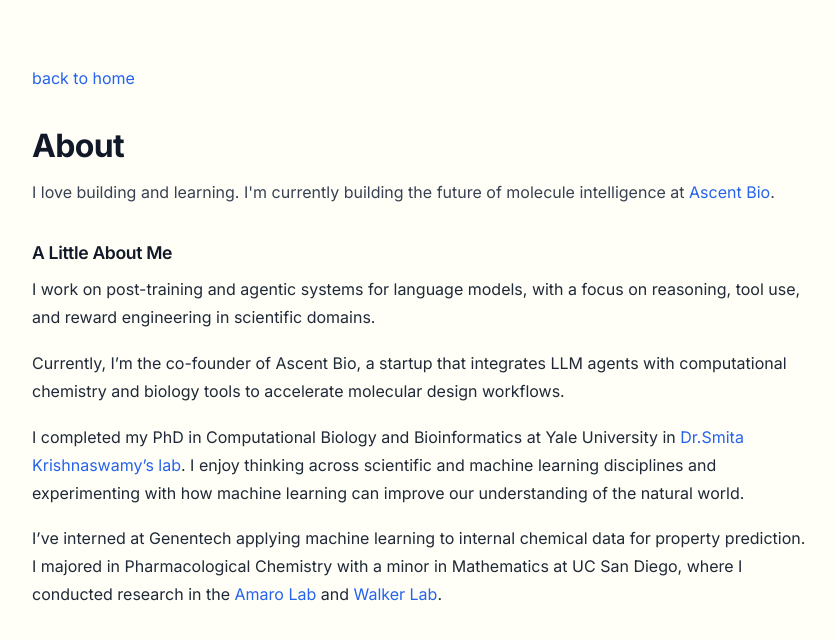
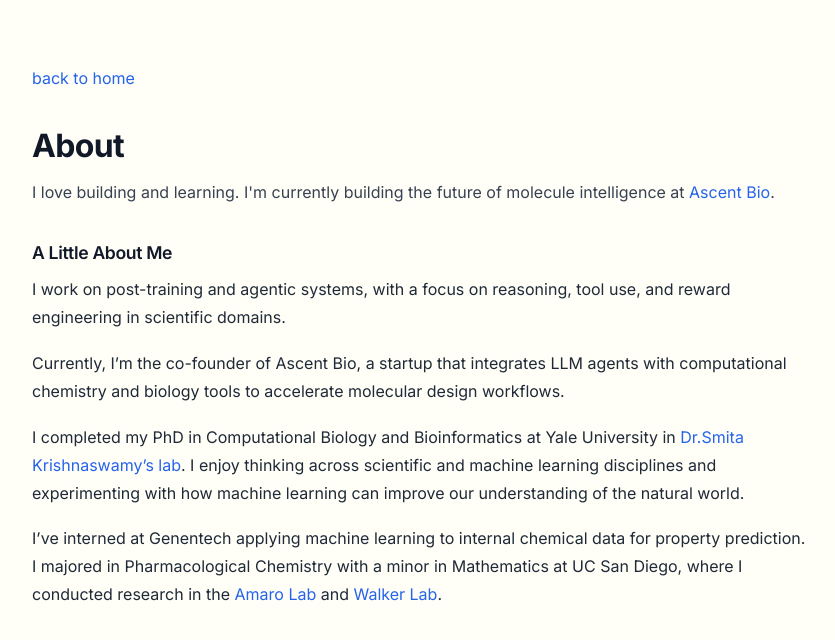
Before and after one commit to ec1340/ec1340.github.io, a Jekyll site: the page built from about.md, in a window 1280 px wide. Shown: the top 640 px of the page, without its empty margins (218-1053 px from the left). Built offline with Jekyll 4.4.1, drawn with Linux system fonts in a browser that asks for light colours.

Commit message:
updated about2

```diff
--- a/about.md
+++ b/about.md
@@ -9,7 +9,7 @@ I love building and learning. I'm currently building the future of molecule inte
 
 ### A Little About Me
 
-I work on post-training and agentic systems for language models, with a focus on reasoning, tool use, and reward engineering in scientific domains.
+I work on post-training and agentic systems, with a focus on reasoning, tool use, and reward engineering in scientific domains.
 
 Currently, I’m the co-founder of Ascent Bio, a startup that integrates LLM agents with computational chemistry and biology tools to accelerate molecular design workflows.
 
```
